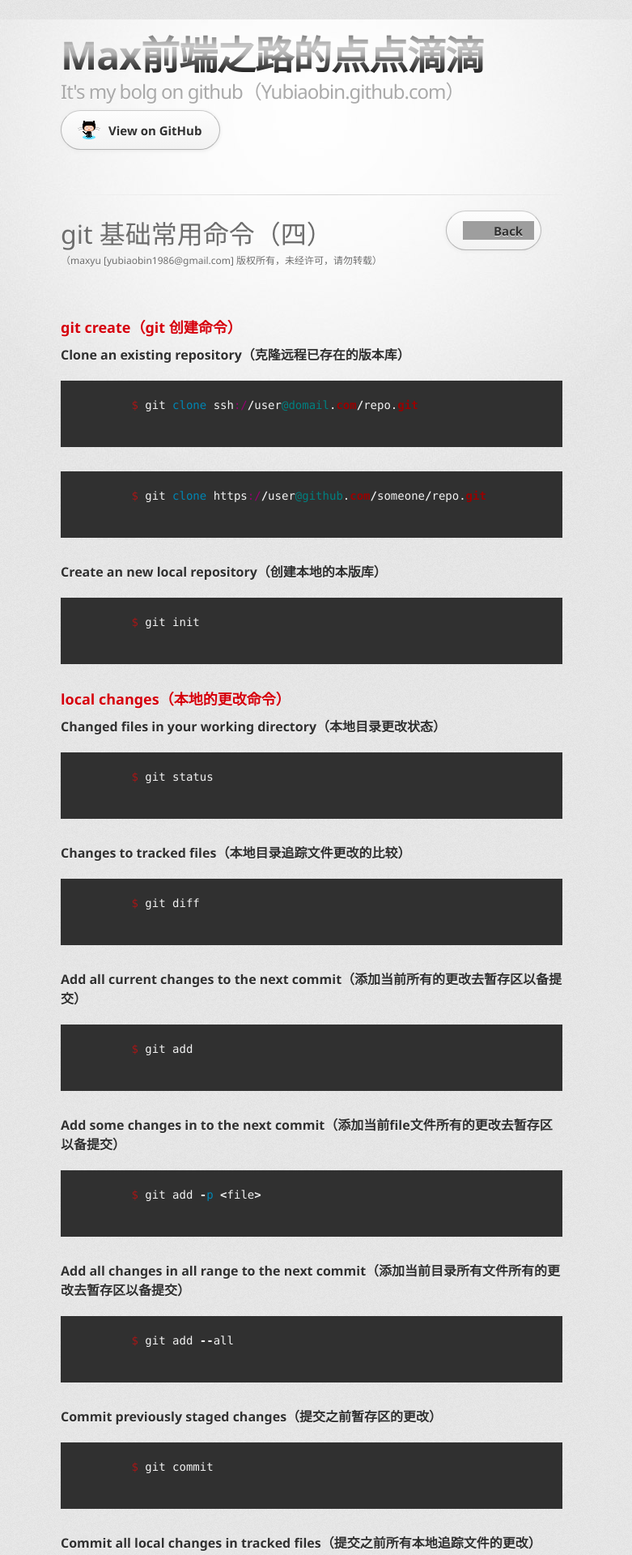
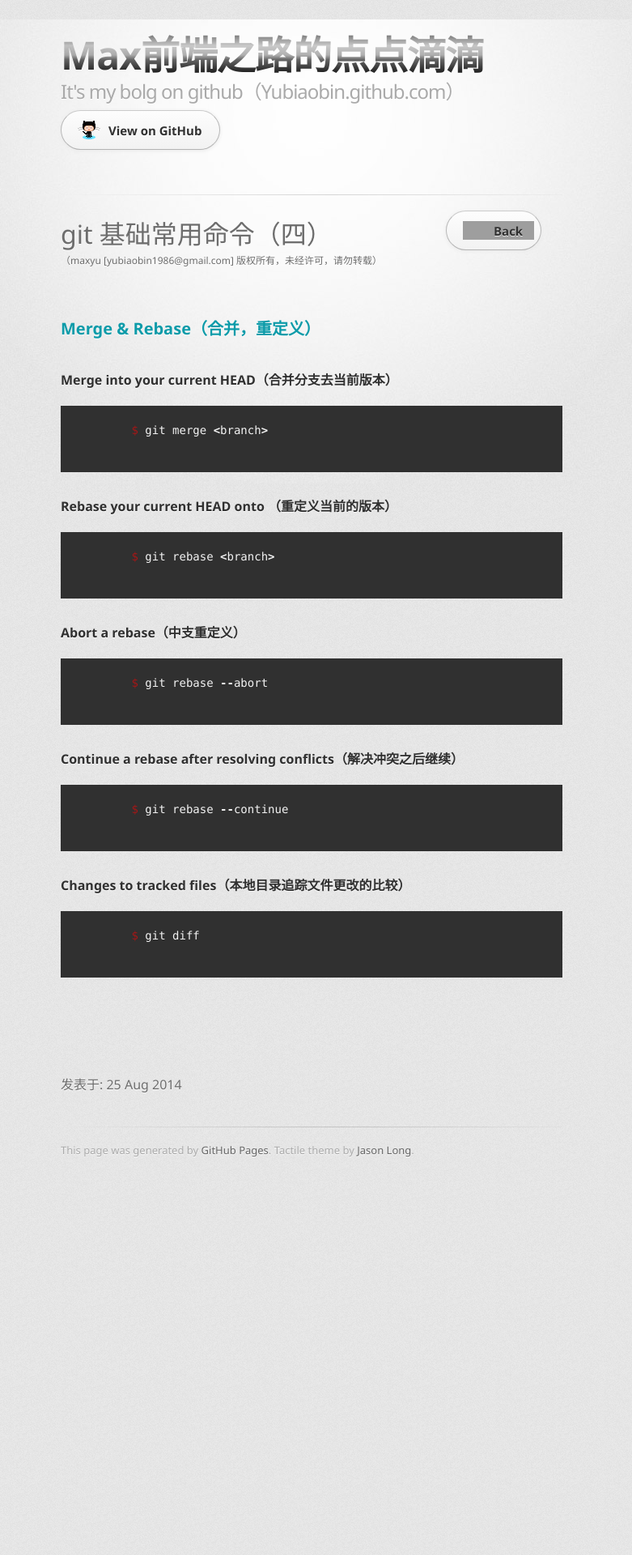
Before and after one commit to yubiaobin/yubiaobin.github.io, a Jekyll site: the page built from _posts/2014-08-25-git-command-line-four.html, in a window 1280 px wide. Shown: the top 1920 px of the page at 81% size, without its empty margins (255-1036 px from the left). Built offline with Jekyll 4.4.1, drawn with Linux system fonts in a browser that asks for light colours; comment, search, counter and statistics services are not loaded; after the commit the page ends 1484 px from its top, so only the background shows below that; some of the changed text lies outside the part shown; grey boxes are pictures that could not be loaded.

```diff
--- a/_posts/2014-08-25-git-command-line-four.html
+++ b/_posts/2014-08-25-git-command-line-four.html
@@ -6,36 +6,35 @@ title : git 基础常用命令（四）
 
 
 
-<h3>git create（git 创建命令）</h3>
+<h3>Merge & Rebase（合并，重定义）</h3>
 
-<h4>Clone an existing repository（克隆远程已存在的版本库）</h4>
+<h4>Merge <branch> into your current HEAD（合并分支去当前版本）</h4>
 <p>
 	{% highlight ruby %}
-	$ git clone ssh://user@domail.com/repo.git
-	{% endhighlight %}
-</p>
-<p>
-	{% highlight ruby %}
-	$ git clone https://user@github.com/someone/repo.git
+	$ git merge <branch>
 	{% endhighlight %}
 </p>
 
-<h4>Create an new local repository（创建本地的本版库）</h4>
+<h4>Rebase your current HEAD onto <branch>（重定义当前的版本）</h4>
 <p>
 	{% highlight ruby %}
-	$ git init
+	$ git rebase <branch>
 	{% endhighlight %}
 </p>
 
 
 
-
-<h3>local changes（本地的更改命令）</h3>
-
-<h4>Changed files in your working directory（本地目录更改状态）</h4>
+<h4>Abort a rebase（中支重定义）</h4>
 <p>
 	{% highlight ruby %}
-	$ git status
+	$ git rebase --abort
+	{% endhighlight %}
+</p>
+
+<h4>Continue a rebase after resolving conflicts（解决冲突之后继续）</h4>
+<p>
+	{% highlight ruby %}
+	$ git rebase --continue
 	{% endhighlight %}
 </p>
 
@@ -45,60 +44,3 @@ title : git 基础常用命令（四）
 	$ git diff
 	{% endhighlight %}
 </p>
-
-
-<h4>Add all current changes to the next commit（添加当前所有的更改去暂存区以备提交）</h4>
-<p>
-	{% highlight ruby %}
-	$ git add
-	{% endhighlight %}
-</p>
-
-
-<h4>Add some changes in <file> to the next commit（添加当前file文件所有的更改去暂存区以备提交）</h4>
-<p>
-	{% highlight ruby %}
-	$ git add -p <file>
-	{% endhighlight %}
-</p>
-
-
-<h4>Add all changes in all range to the next commit（添加当前目录所有文件所有的更改去暂存区以备提交）</h4>
-<p>
-	{% highlight ruby %}
-	$ git add --all
-	{% endhighlight %}
-</p>
-
-
-
-<h4>Commit previously staged changes（提交之前暂存区的更改）</h4>
-<p>
-	{% highlight ruby %}
-	$ git commit
-	{% endhighlight %}
-</p>
-
-
-<h4>Commit all local changes in tracked files（提交之前所有本地追踪文件的更改）</h4>
-<p>
-	{% highlight ruby %}
-	$ git commit -a <file>
-	{% endhighlight %}
-</p>
-
-
-<h4>Change the last commit（查看上次提交的更改的部分）</h4>
-<p>
-	{% highlight ruby %}
-	$ git commit --amend
-	{% endhighlight %}
-</p>
-
-
-<h4>Add a message at this commit（添加这次提交更改的文字说明）</h4>
-<p>
-	{% highlight ruby %}
-	$ git commit -m
-	{% endhighlight %}
-</p>
--- a/stylesheets/pygment_trac.css
+++ b/stylesheets/pygment_trac.css
@@ -28,7 +28,7 @@
 .highlight .m { color: #009999 } /* Literal.Number */
 .highlight .s { color: #d14 } /* Literal.String */
 .highlight .na { color: #008080 } /* Name.Attribute */
-.highlight .nb { color: #0086B3 } /* Name.Builtin */
+.highlight .nb { /*color: #0086B3*/ } /* Name.Builtin */
 .highlight .nc { color: #445588; font-weight: bold } /* Name.Class */
 .highlight .no { color: #008080 } /* Name.Constant */
 .highlight .ni { color: #800080 } /* Name.Entity */
--- a/stylesheets/stylesheet.css
+++ b/stylesheets/stylesheet.css
@@ -271,10 +271,12 @@ h2 {
 }
 
 h3 {
-  color: #d5000d;
-  font-size: 18px;
+  /*color: #d5000d;*/
+  color:#0d9ba9;
+  font-size: 20px;
   font-weight: bold;
-  margin-bottom: 8px;
+  /*margin-bottom: 8px;*/
+  margin-bottom:36px;
 }
 
 h4 {
```
Also changed, not shown: _posts/2014-08-26-git-command-line-five.html (deleted, +0 -104 lines), _posts/2014-08-26-git-command-line-refer.html (added, +17 -0 lines), 3 other files.
